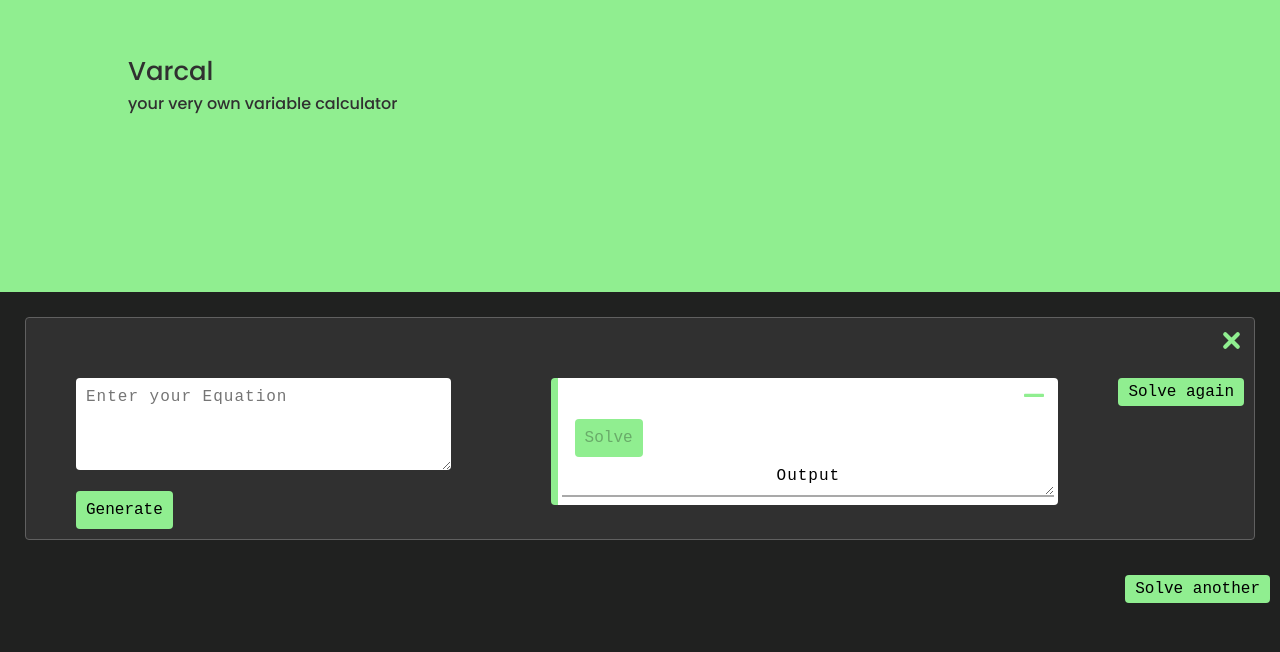
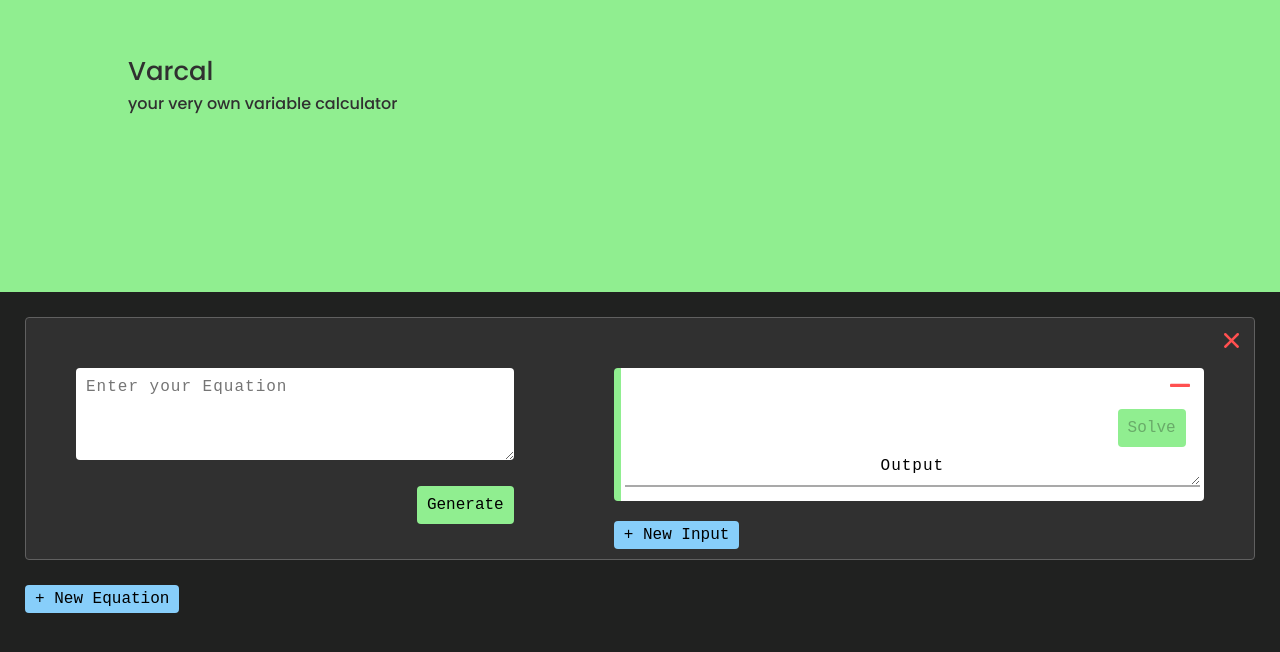
Before and after one commit to ADISKING1/varcal, a React (Create React App) app: page / in a window 1280 px wide. Shown: the part 108-760 px from the top of the page. Built offline with nearby package versions, Linux system fonts and the light colour scheme.

Commit message:
Minor UI/UX Fixes

```diff
--- a/src/App.js
+++ b/src/App.js
@@ -25,7 +25,6 @@ export default class App extends Component {
 
   delBody(index, e) {
     const arr = Object.assign([], this.state.bodyList);
-    // arr = [...arr.slice(0, index), ...arr.slice(index + 1)];
     arr.splice(index, 1);
     this.setState({ bodyList: arr });
   }
@@ -45,16 +44,14 @@ export default class App extends Component {
                   >
                     <svg
                       xmlns="http://www.w3.org/2000/svg"
-                      class="h-6 w-6"
-                      fill="none"
-                      viewBox="0 0 24 24"
-                      stroke="currentColor"
+                      className="h-5 w-5"
+                      viewBox="0 0 20 20"
+                      fill="currentColor"
                     >
                       <path
-                        stroke-linecap="round"
-                        stroke-linejoin="round"
-                        stroke-width="4"
-                        d="M6 18L18 6M6 6l12 12"
+                        fillRule="evenodd"
+                        d="M4.293 4.293a1 1 0 011.414 0L10 8.586l4.293-4.293a1 1 0 111.414 1.414L11.414 10l4.293 4.293a1 1 0 01-1.414 1.414L10 11.414l-4.293 4.293a1 1 0 01-1.414-1.414L8.586 10 4.293 5.707a1 1 0 010-1.414z"
+                        clipRule="evenodd"
                       />
                     </svg>
                   </button>
@@ -75,7 +72,7 @@ export default class App extends Component {
               </div>
             );
           })}
-          <div className="addButton">
+          <div className="addButton addEquationButton">
             <button
               onClick={() => {
                 var arr = [...this.state.bodyList];
@@ -90,7 +87,7 @@ export default class App extends Component {
               }}
               disabled={this.state.busy}
             >
-              Solve another
+              + New Equation
             </button>
           </div>
         </div>
--- a/src/Components/EquationBody.jsx
+++ b/src/Components/EquationBody.jsx
@@ -165,7 +165,6 @@ function EquationBody(props) {
             </div>
           );
         })}
-      </div>
         <div className="addButton">
           <button
             onClick={() => {
@@ -175,8 +174,9 @@ function EquationBody(props) {
             }}
             disabled={props.busy}
           >
-          Solve again
+            + New Input
           </button>
+        </div>
       </div>
     </div>
   );
--- a/src/styles.css
+++ b/src/styles.css
@@ -59,7 +59,7 @@ select:focus {
 }
 
 .equationBody {
-  margin: 25px;
+  margin: 25px 25px 0px 25px;
   border-radius: 4px;
   background-color: var(--clr-neutral-200);
   border: 1px solid #606060;
@@ -107,7 +107,7 @@ select:focus {
 }
 
 .variableInput {
-  margin-bottom: 4px;
+  margin-bottom: 10px;
   border-bottom: 2px solid darkgray;
   border-radius: 0;
   width: 90%;
@@ -128,6 +128,7 @@ select:focus {
   display: block;
   padding: 10px;
   text-align: right;
+  padding: 10px 10px 0px 0px;
 }
 .deleteButton > button {
   height: 25px;
@@ -135,7 +136,8 @@ select:focus {
   padding: 0;
   background: none;
   border: none;
-  color: lightgreen;
+  color: #ff5050;
+  cursor: pointer;
 }
 .minusButton {
   display: block;
@@ -148,22 +150,26 @@ select:focus {
   padding: 0;
   background: none;
   border: none;
-  color: lightgreen;
+  color: #ff5050;
+  cursor: pointer;
 }
-
 .addButton {
   display: block;
   padding: 10px;
-  text-align: right;
+  text-align: left;
 }
 .addButton > button {
-  background: lightgreen;
+  background: lightskyblue;
   color: black;
   border-radius: 4px;
   padding: 5px 10px;
   border: none;
   font-family: monospace;
   font-size: 1rem;
+  cursor: pointer;
+}
+.addEquationButton {
+  padding: 25px;
 }
 
 .equationExpression {
@@ -182,10 +188,9 @@ select:focus {
   text-align: right;
 }
 .innerSolveButton {
-  padding-left: 2.5%;
+  padding-right: 2.5%;
 }
 .solveButton > button {
-  display: block;
   margin: 5px 0px 0px 0px;
   border: none;
   background: lightgreen;
```
Lines whose indentation alone changed are shown as unchanged.
